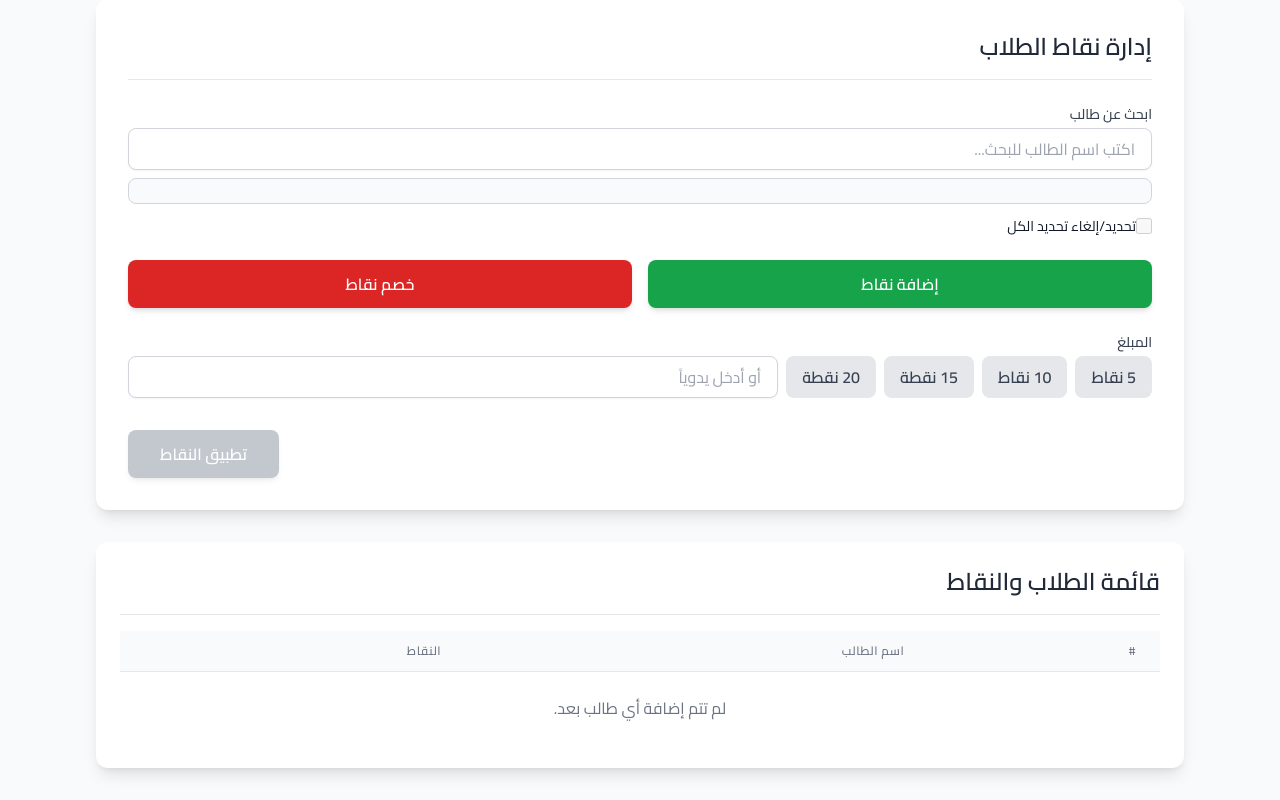
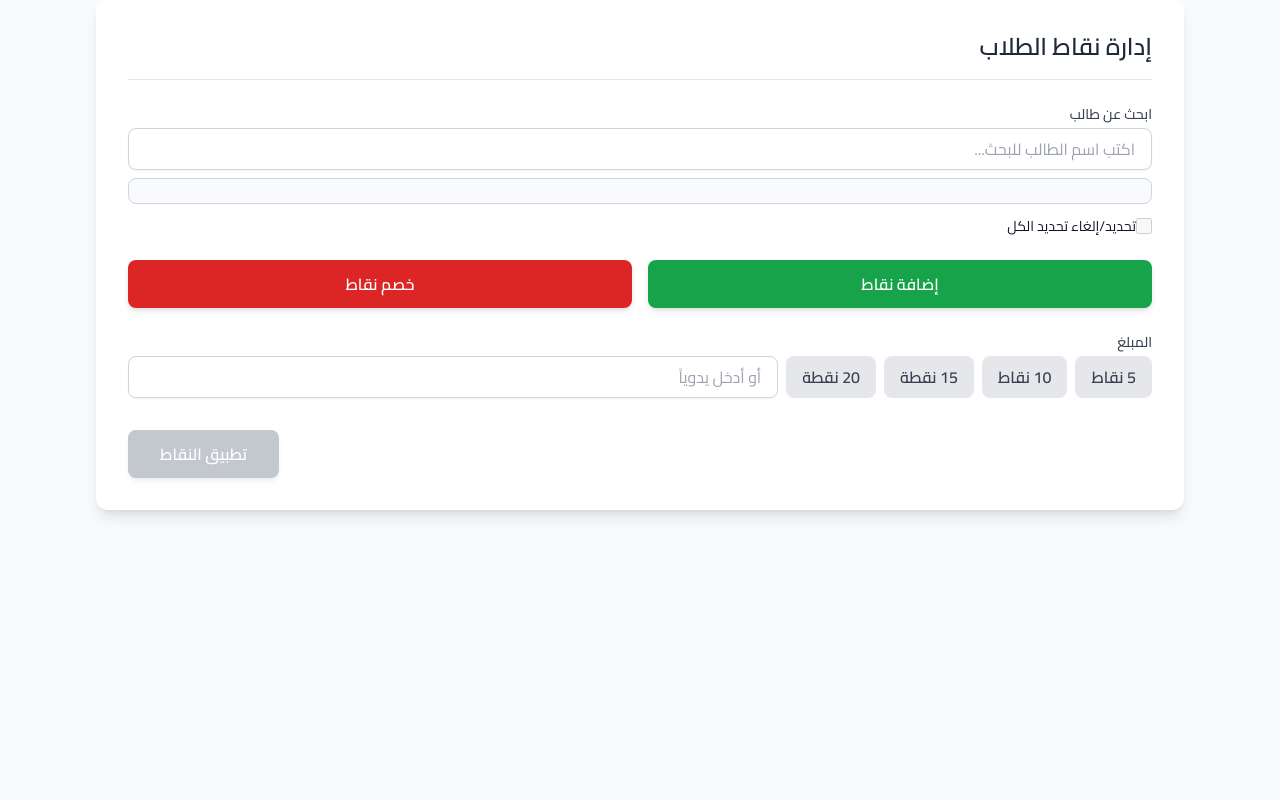
Before and after one commit to KhaledMahfouz5/AL-Najeeb-System, a Flask app: page /points in a window 1280 px wide. Shown: the part 193-993 px from the top of the page. After the commit the page ends 710 px from the top, so only its background shows below. Run offline with Flask 3, Linux system fonts and the light colour scheme; data that the repository does not hold is empty; some libraries are stand-ins or nearby versions.

Commit message:
removing unnecessary html code in points route . - version : 2.5 - Description : the last stable Flask app in a single file - TODO : * Clean architecture refactoring . * Adding authentication and advanced settings . * Performance and security improvements .
//############################################//
	modified:   templates/points.html
//############################################/

```diff
--- a/templates/points.html
+++ b/templates/points.html
@@ -69,34 +69,6 @@
                 </button>
             </div>
         </form>
-    </div>
-
-    <div class="bg-white p-6 rounded-xl shadow-lg">
-        <h2 class="text-2xl font-semibold mb-4 text-gray-800 border-b pb-4">قائمة الطلاب والنقاط</h2>
-        <div class="overflow-x-auto">
-            <table class="min-w-full divide-y divide-gray-200 text-right">
-                <thead class="bg-gray-50">
-                    <tr>
-                        <th class="px-6 py-3 text-xs font-medium text-gray-500 uppercase tracking-wider">#</th>
-                        <th class="px-6 py-3 text-xs font-medium text-gray-500 uppercase tracking-wider">اسم الطالب</th>
-                        <th class="px-6 py-3 text-xs font-medium text-gray-500 uppercase tracking-wider">النقاط</th>
-                    </tr>
-                </thead>
-                <tbody class="bg-white divide-y divide-gray-200">
-                    {% for student in students %}
-                        <tr class="hover:bg-gray-50 transition-colors duration-200">
-                            <td class="px-6 py-4 whitespace-nowrap text-sm font-bold text-gray-700">{{ loop.index }}</td>
-                            <td class="px-6 py-4 whitespace-nowrap text-sm font-medium text-gray-900">{{ student.student_name }}</td>
-                            <td class="px-6 py-4 whitespace-nowrap text-lg font-semibold text-blue-700">{{ student.points }}</td>
-                        </tr>
-                    {% else %}
-                        <tr>
-                            <td colspan="3" class="text-center py-6 text-gray-500">لم تتم إضافة أي طالب بعد.</td>
-                        </tr>
-                    {% endfor %}
-                </tbody>
-            </table>
-        </div>
     </div>
 
     <script>
```
